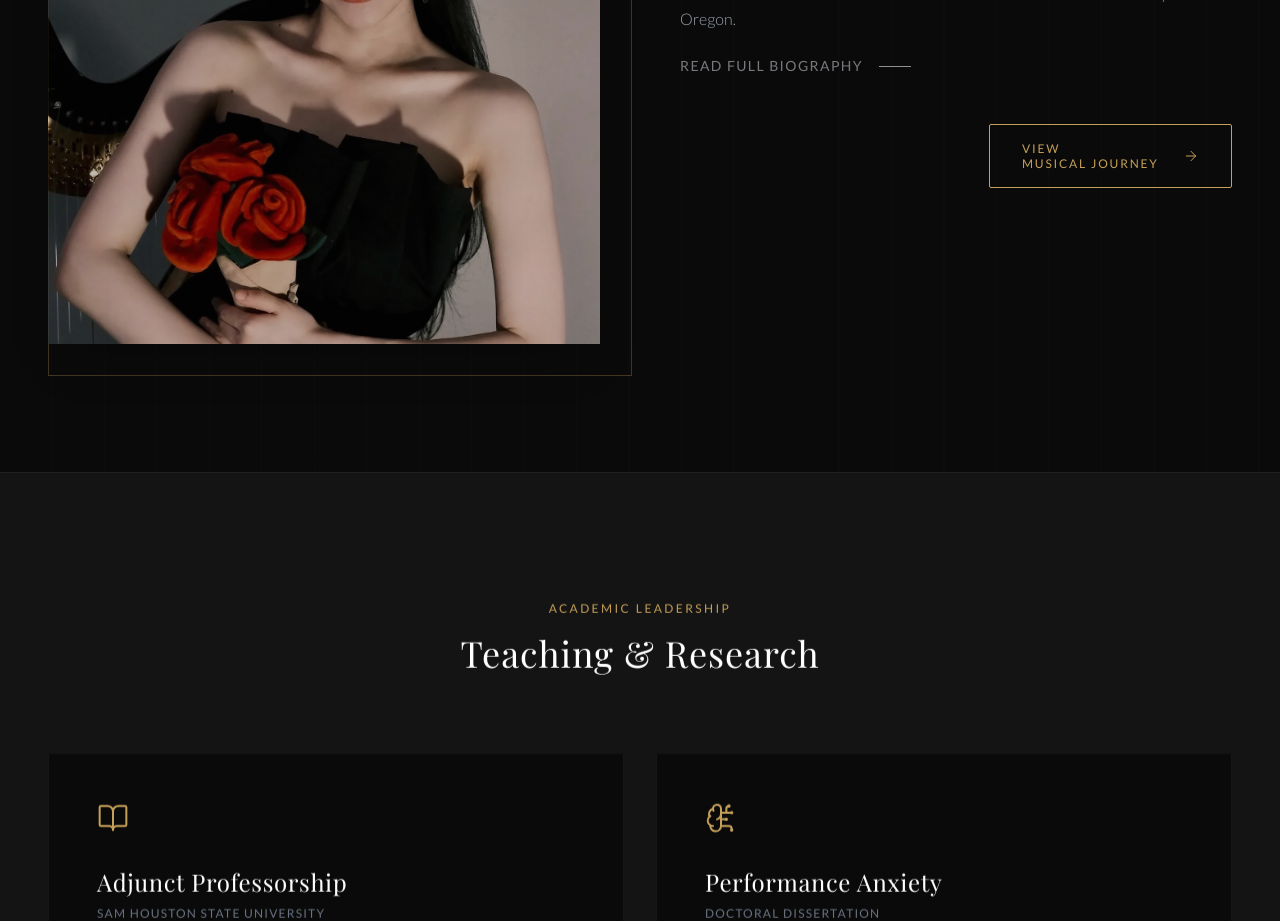
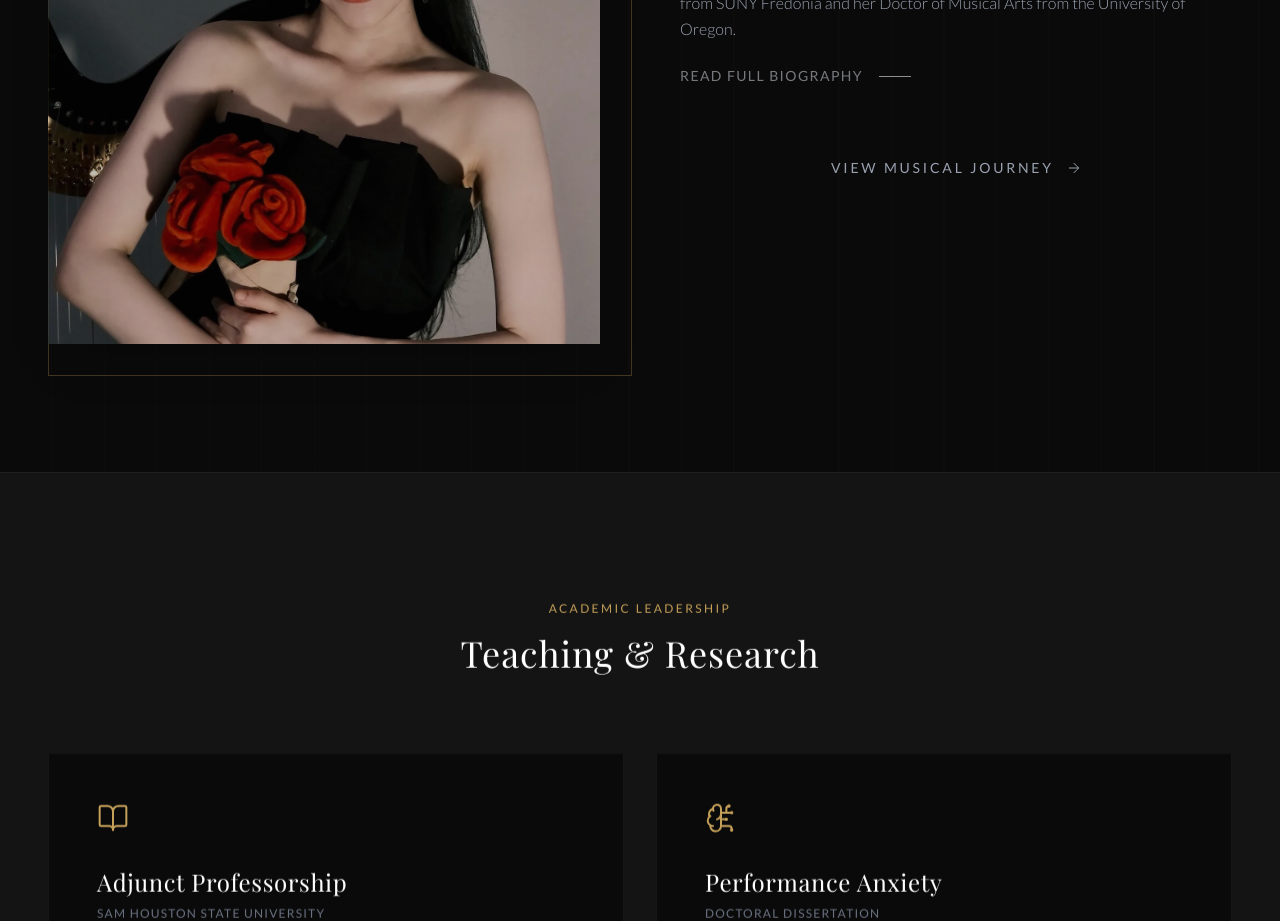
Before and after one commit to Butternctu/yiruimusic, a React (Vite) app: page / in a window 1280 px wide. Shown: the part 1320-2241 px from the top of the page. Built offline with nearby package versions, Linux system fonts and the light colour scheme; a web font is replaced by a local one.

Commit message:
style(about): refactor VIEW MUSICAL JOURNEY to centered text link

```diff
--- a/src/components/About.jsx
+++ b/src/components/About.jsx
@@ -16,15 +16,15 @@ const About = () => {
       (entries) => {
         entries.forEach((entry) => {
           if (entry.isIntersecting) {
-            entry.target.classList.add('mobile-hover-active');
+            entry.target.classList.add("mobile-hover-active");
           } else {
-            entry.target.classList.remove('mobile-hover-active');
+            entry.target.classList.remove("mobile-hover-active");
           }
         });
       },
       {
         threshold: 0.8,
-      }
+      },
     );
 
     if (journeyBtnRef.current) observer.observe(journeyBtnRef.current);
@@ -99,18 +99,13 @@ const About = () => {
             <Link
               to="/journey"
               ref={journeyBtnRef}
-              className="self-end fade-in-section relative overflow-hidden flex items-center justify-between gap-6 text-gold border border-gold px-6 sm:px-8 py-3.5 sm:py-4 w-fit transition-all duration-1000 md:duration-500 group rounded-[2px] active:scale-[0.98] mt-6"
+              className="self-center fade-in-section inline-flex items-center text-xs sm:text-sm text-gray-400 hover:text-white uppercase tracking-[0.2em] transition-colors duration-300 group mt-12"
             >
-              <div className="absolute inset-0 bg-gold origin-left scale-x-0 group-hover:scale-x-100 max-lg:group-[.mobile-hover-active]:scale-x-100 transition-transform duration-1000 md:duration-500 ease-out z-0"></div>
-
-              <div className="flex flex-col items-start leading-tight tracking-[0.15em] font-medium text-[0.65rem] sm:text-xs relative z-10 group-hover:text-dark-900 max-lg:group-[.mobile-hover-active]:text-dark-900 transition-colors duration-1000 md:duration-500">
-                <span>VIEW</span>
-                <span>MUSICAL JOURNEY</span>
-              </div>
-              <ArrowRight
-                className="w-4 h-4 relative z-10 group-hover:text-dark-900 max-lg:group-[.mobile-hover-active]:text-dark-900 group-hover:translate-x-1 max-lg:group-[.mobile-hover-active]:translate-x-1 transition-all duration-1000 md:duration-500"
-                strokeWidth={1.5}
-              />
+              <span className="relative">
+                VIEW MUSICAL JOURNEY
+                <span className="absolute -bottom-2 left-0 w-0 h-px bg-gold transition-all duration-1000 group-hover:w-full max-lg:group-[.mobile-hover-active]:w-full"></span>
+              </span>
+              <ArrowRight className="w-4 h-4 ml-3 group-hover:translate-x-1 group-hover:text-gold max-lg:group-[.mobile-hover-active]:translate-x-1 max-lg:group-[.mobile-hover-active]:text-gold transition-all duration-300" strokeWidth={1.5} />
             </Link>
           </div>
         </div>
```
